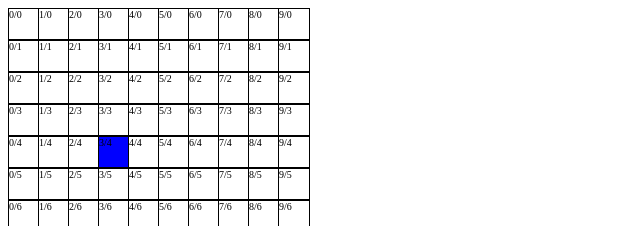
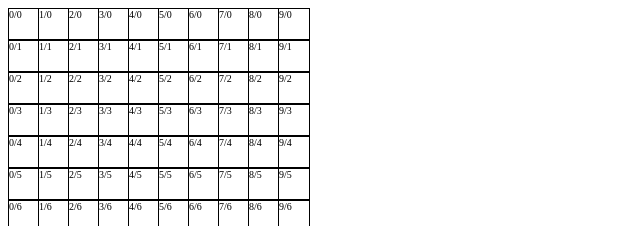
Before and after one commit to Adam-Wallenrod/tet-app, an Angular app: page / in a window 1280 px wide. Shown: the top 226 px of the page, without its empty margins (0-640 px from the left). Built offline with nearby package versions, Linux system fonts and the light colour scheme.

Commit message:
Create Board class, create HostListener

```diff
--- a/src/app/board/board.component.html
+++ b/src/app/board/board.component.html
@@ -1,7 +1,7 @@
 <div class="board-wrapper">
 
   <ng-container>
-    <div *ngFor="let brick of bricks" class="brick"
+    <div *ngFor="let brick of board.getBricks()" class="brick"
          id="{{ brick.getX() }}-{{ brick.getY() }}"
          style="background-color: {{ brick.getColor() }}"
     >
--- a/src/app/board/board.component.ts
+++ b/src/app/board/board.component.ts
@@ -1,7 +1,9 @@
 import { CommonModule } from '@angular/common';
-import { Component, OnDestroy, OnInit } from '@angular/core';
+import { Component, HostListener, OnDestroy, OnInit } from '@angular/core';
 import { interval, of, takeWhile } from 'rxjs';
+import { Board } from './utils/board';
 import { Brick } from './utils/brick';
+import { GameBrick } from './utils/game-brick';
 import { ObjectUtils } from './utils/ObjectUtils';
 
 export enum BLOCK_TYPE {
@@ -14,6 +16,11 @@ export enum BLOCK_TYPE {
   T = 'T'
 }
 
+export enum KEY_CODE {
+  RIGHT_ARROW = 39,
+  LEFT_ARROW = 37
+}
+
 @Component({
   selector: 'app-board',
   standalone: true,
@@ -23,18 +30,18 @@ export enum BLOCK_TYPE {
 })
 export class BoardComponent implements OnInit, OnDestroy {
   readonly STARTING_X_POS = 3;
-
   readonly STARTING_Y_POS = 0;
-
   readonly boardLength = 20;
-
   readonly boardWidth = 10;
 
+  currentTetramino: GameBrick | undefined = undefined;
+
   movingBricks: Brick[] = [];
-
   settledBricks: Brick[] = [];
 
   bricks: Brick[] = [];
+
+  board: Board = new Board();
 
   interval = interval(1000);
 
@@ -42,22 +49,52 @@ export class BoardComponent implements OnInit, OnDestroy {
 
   #alive = true;
 
+  @HostListener('window:keyup', ['$event'])
+  keyevent( key: KeyboardEvent) {
+    if(key.keyCode === KEY_CODE.LEFT_ARROW) {
+      this.moveTertraminoLeft();
+    }
 
-  constructor() {
-
+    if(key.keyCode === KEY_CODE.RIGHT_ARROW) {
+      this.moveTertraminoRight();
+    }
   }
 
   ngOnInit() {
-    this.initBoard();
-    this.animateMoveDown();
+    //this.initBoard();
+    this.mainLoop();
   }
-
 
   ngOnDestroy() {
     this.#alive = false;
   }
 
-  private animateMoveDown(): void {
+ private getRandomTetraminoType(): BLOCK_TYPE {
+    const max = 7 ;
+    const min = 0
+    const blockTypes = ObjectUtils.enumToArray(BLOCK_TYPE);
+    const randomNumber = Math.floor(Math.random() * max + min)
+    console.log('%c randomNumber --> ', 'color: blue', randomNumber);
+    return blockTypes[randomNumber];
+  }
+
+  private createSingleBrick(x: number, y: number, color: string): GameBrick | undefined {
+    const gameBrick = new GameBrick(x, y);
+    gameBrick?.mark(color);
+    if(gameBrick) {
+      this.movingBricks.push(gameBrick);
+    }
+    return gameBrick;
+  }
+
+   private unsetSingleBrick(activeBrick: Brick): void {
+    activeBrick.clear();
+    this.movingBricks = this.movingBricks.filter( brick => {
+      return brick.getX() !== activeBrick.getX() && brick.getY() !== activeBrick.getY();
+    });
+  }
+
+  private mainLoop(): void {
     let xPosition = this.STARTING_X_POS;
     let yPosition = this.STARTING_Y_POS;
     this.interval
@@ -67,9 +104,9 @@ export class BoardComponent implements OnInit, OnDestroy {
       .subscribe((value) => {
         this.timer = value;
         //console.log('timer: ', this.timer);
-        const movingBrick = this.setSingleBrick(xPosition, yPosition, 'blue');
-        yPosition++;
-        setTimeout(() => this.unsetSingleBrick(movingBrick!) , 1000)
+        const tetramino = this.createSingleBrick(xPosition, yPosition, 'blue');
+        tetramino?.moveY();
+        //setTimeout(() => this.unsetSingleBrick(tetramino!) , 1000)
         console.log('%c random block --> ', 'color: red',this.getRandomTetraminoType());
       });
   }
@@ -82,29 +119,10 @@ export class BoardComponent implements OnInit, OnDestroy {
     }
   }
 
-  setSingleBrick(x: number, y: number, color: string): Brick | undefined {
-    const selectedBrick = this.bricks.find(brick => brick.getX() === x && brick.getY() === y);
-    selectedBrick?.mark(color);
-    if(selectedBrick) {
-      this.movingBricks.push(selectedBrick);
-    }
-    return selectedBrick;
+  private moveTertraminoLeft(): void {
   }
 
-  unsetSingleBrick(activeBrick: Brick): void {
-    activeBrick.clear();
-    this.movingBricks = this.movingBricks.filter( brick => {
-      return brick.getX() !== activeBrick.getX() && brick.getY() !== activeBrick.getY();
-    });
-  }
+  private moveTertraminoRight(): void {
 
-  getRandomTetraminoType(): BLOCK_TYPE {
-    const max = 7 ;
-    const min = 0
-    //console.log('enum to array --> ', ObjectUtils.enumToArray(BLOCK_TYPE));
-    const blockTypes = ObjectUtils.enumToArray(BLOCK_TYPE);
-    const randomNumber = Math.floor(Math.random() * max + min)
-    console.log('%c randomNumber --> ', 'color: blue', randomNumber);
-    return blockTypes[randomNumber];
   }
 }
--- /dev/null
+++ b/src/app/board/utils/board.ts
@@ -0,0 +1,30 @@
+import { Brick } from './brick';
+import { GameBrick } from './game-brick';
+
+export class Board {
+  readonly boardLength = 20;
+  readonly boardWidth = 10;
+
+  currentTetramino: GameBrick | undefined = undefined;
+
+  movingBricks: Brick[] = [];
+  settledBricks: Brick[] = [];
+
+  bricks: Brick[] = [];
+
+  constructor() {
+    this.initBoard();
+  }
+
+  getBricks(): Brick[] {
+    return this.bricks;
+  }
+
+  private initBoard(): void {
+    for (let j = 0; j < this.boardLength; j++) {
+      for (let i = 0; i < this.boardWidth; i++) {
+        this.bricks.push(new Brick(i, j));
+      }
+    }
+  }
+}
--- a/src/app/board/utils/brick.ts
+++ b/src/app/board/utils/brick.ts
@@ -3,9 +3,9 @@ export class Brick {
 
   private isFilled: boolean = false;
 
-  private x: number;
+  protected x: number;
 
-  private y: number;
+  protected y: number;
 
 
   constructor(x: number, y: number) {
@@ -37,6 +37,4 @@ export class Brick {
     this.color = 'white';
     this.isFilled = false;
   }
-
-
 }
--- /dev/null
+++ b/src/app/board/utils/game-brick.ts
@@ -0,0 +1,15 @@
+import { Brick } from './brick';
+
+export class GameBrick extends Brick {
+
+  moveX(): number {
+    this.x++;
+    return this.x;
+  }
+
+  moveY(): number {
+    this.y++;
+    return this.y;
+  }
+
+}
--- a/src/app/board/utils/tetromino.ts
+++ b/src/app/board/utils/tetromino.ts
@@ -26,7 +26,6 @@ export class Tetrimino {
 
   private initPosition(type: BLOCK_TYPE): void {
     switch(type) {
-
       case(BLOCK_TYPE.I):
         this.initTypeI();
         break;
```
